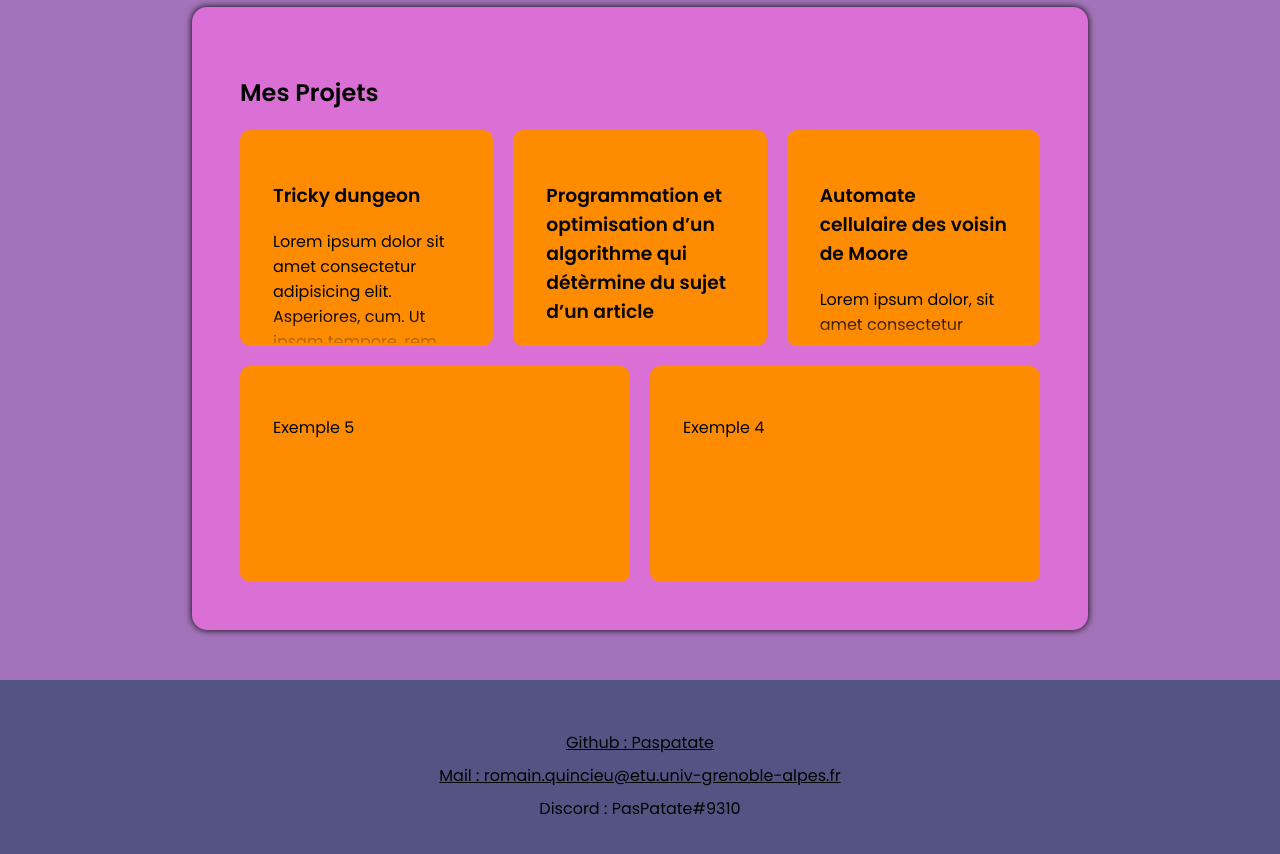
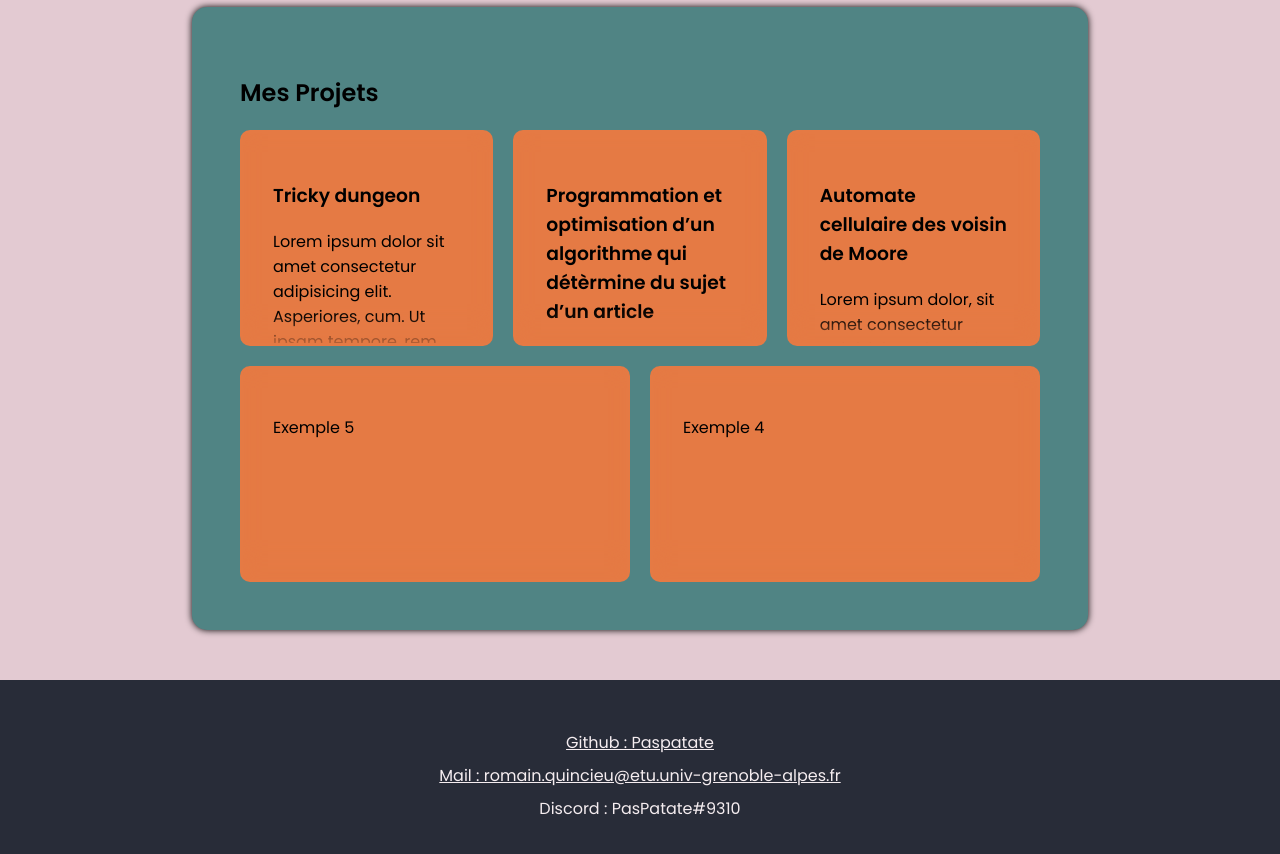
Before and after one commit to Paspatate/portfolio, a plain HTML site: page index.html in a window 1280 px wide. Shown: the part 980-1834 px from the top of the page. Drawn offline with Linux system fonts and the light colour scheme.

Commit message:
changement des couleurs

```diff
--- a/index.css
+++ b/index.css
@@ -1,7 +1,7 @@
 
 
 .presentation {
-    background-color: darkslateblue;
+    background-color: #508484;
     height: 75svh;
     max-height: 500px;
 
@@ -15,7 +15,7 @@
 }
 
 .tool {
-    background-color: darkcyan;
+    background-color: #508484;
 
 }
 
@@ -25,7 +25,7 @@
 }
 
 .projet {
-    background-color: orchid;
+    background-color: #508484;
 }
 
 .projet .column {
@@ -43,20 +43,20 @@
 }
 
 .projet .square{
-    background-color: darkorange;
+    background-color: #E57A44;
     padding: 30px;
     overflow: hidden;
     height: 150px;
     position:relative;
     border-radius: 10px;
     border-style: solid;
-    border-color: darkorange;
+    border-color: #E57A44;
 }
 
 .square:after{
     content: "";
     position: absolute; top: 0; bottom: 0; left: -10px; right: -10px;
-    box-shadow: inset darkorange 0 -10px 25px;
+    box-shadow: inset #E57A44 0 -10px 25px;
 }
 
 .lien_projet {
@@ -68,7 +68,7 @@
 
 .square:hover {
     border-style: solid;
-    border-color: blue;
+    border-color: #E57A44;
     box-shadow: black 0 0 10px;
 }
 
--- a/style.css
+++ b/style.css
@@ -11,7 +11,7 @@
 
 body{
     margin: 0px;
-    background-color: rgb(162, 115, 185);
+    background-color: #E3CAD2;
     font-family: poppins;
 }
 
@@ -45,18 +45,19 @@ nav a:first-of-type {
 }
 
 nav a{
-    color: azure;
+    color: #F5EDF0;
 }
 
 footer {
-    background-color: #545484;
+    background-color: rgb(40, 44, 56);
     padding-top: 50px;
     padding-bottom: 50px;
     text-align: center;
+    color: #F5EDF0;
 }
 
 footer a {
-    color: black;
+    color: #F5EDF0;
 }
 
 footer p {
```
Also changed, not shown: projet/template.html (+1 -1 lines).
